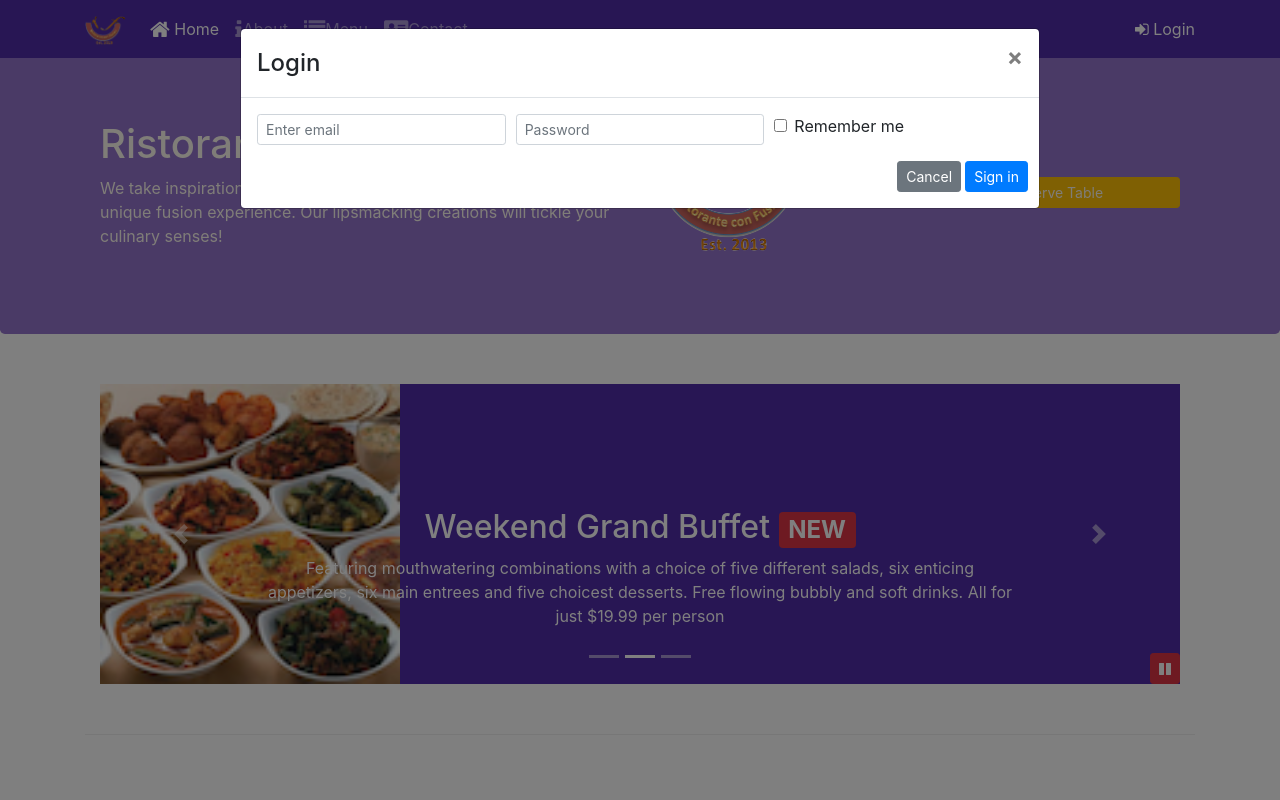
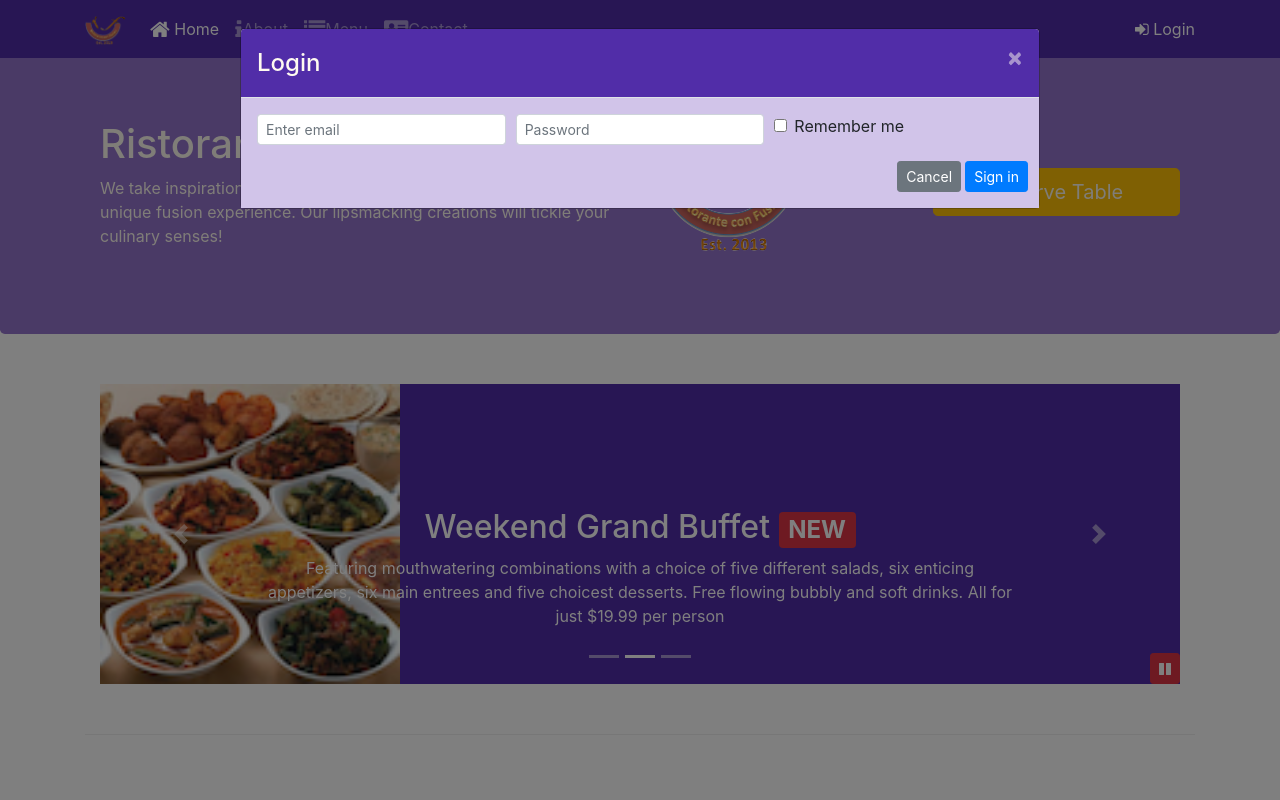
Before and after one commit to polihalm/bootstrap-project, a website: page index.html in a window 1280 px wide. Both pictures are taken after a click on the link "Login". Shown: the top 800 px of the page. Drawn offline with nearby package versions, Linux system fonts and the light colour scheme.

Commit message:
Assignment 4

```diff
--- a/css/styles.scss
+++ b/css/styles.scss
@@ -74,3 +74,16 @@ body{
     bottom: 0px;
     z-index: 1;
 }
+
+.modal-header {
+  background-color: $background-dark;
+  color:floralwhite;
+
+   button {
+   color:floralwhite;
+   }
+}
+
+.modal-body {
+  background-color: $background-pale;
+}
--- a/index.html
+++ b/index.html
@@ -31,7 +31,7 @@
            <li class="nav-item"> <a class="nav-link" href="./contactus.html"><span class="fa fa-address-card fa-lg"></span>Contact</a></li>
          </ul>
          <span class="navbar-text">
-           <a data-toggle="modal" data-target="#loginModal">
+           <a id="loginButton">
              <span class="fa fa-sign-in"></span> Login
            </a>
          </span>
@@ -171,7 +171,7 @@
          </div>
 
    <div class="col-12 col-sm-3 align-self-center">
-   <a class="btn btn-block btn-sm btn-warning" data-toggle="modal" data-target="#ReserveModal">Reserve Table</a>
+   <a class="btn btn-block btn-lg btn-warning" id="reserveButton">Reserve Table</a>
  </div>
 </div>
 </div>
@@ -360,6 +360,12 @@
                    $("#carouselButton").children("span").addClass("fa-pause")
                  }
            });
+           $("#reserveButton").click(function(){
+             $("#reserveModal").modal("toggle");
+           });
+           $("#loginButton").click(function(){
+             $("#loginModal").modal("toggle");
+           });
          })
        </script>
 </body>
```
Also changed, not shown: css/styles.css, 1 other file.
